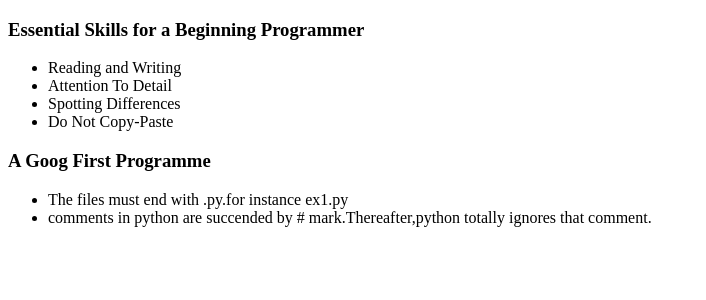
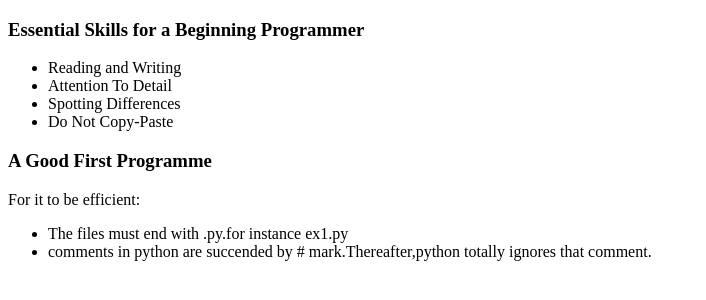
Before and after one commit to nitaryn/learn-python-the-hard-way, a plain HTML site: page index.html in a window 1280 px wide. Shown: the whole page, without its empty margins (0-706 px from the left). Drawn offline with Linux system fonts and the light colour scheme.

Commit message:
changes made about the good first programme

```diff
--- a/index.html
+++ b/index.html
@@ -11,7 +11,8 @@
         <li>Spotting Differences</li>
         <li>Do Not Copy-Paste</li>
     </ul>
-    <h3>A Goog First Programme</h3>
+    <h3>A Good First Programme</h3>
+    <p>For it to be efficient:</p>
     <ul>
     <li>The files must end with .py.for instance ex1.py</li>
         <li>comments in python are succended by # mark.Thereafter,python totally ignores that comment.</li>
```
